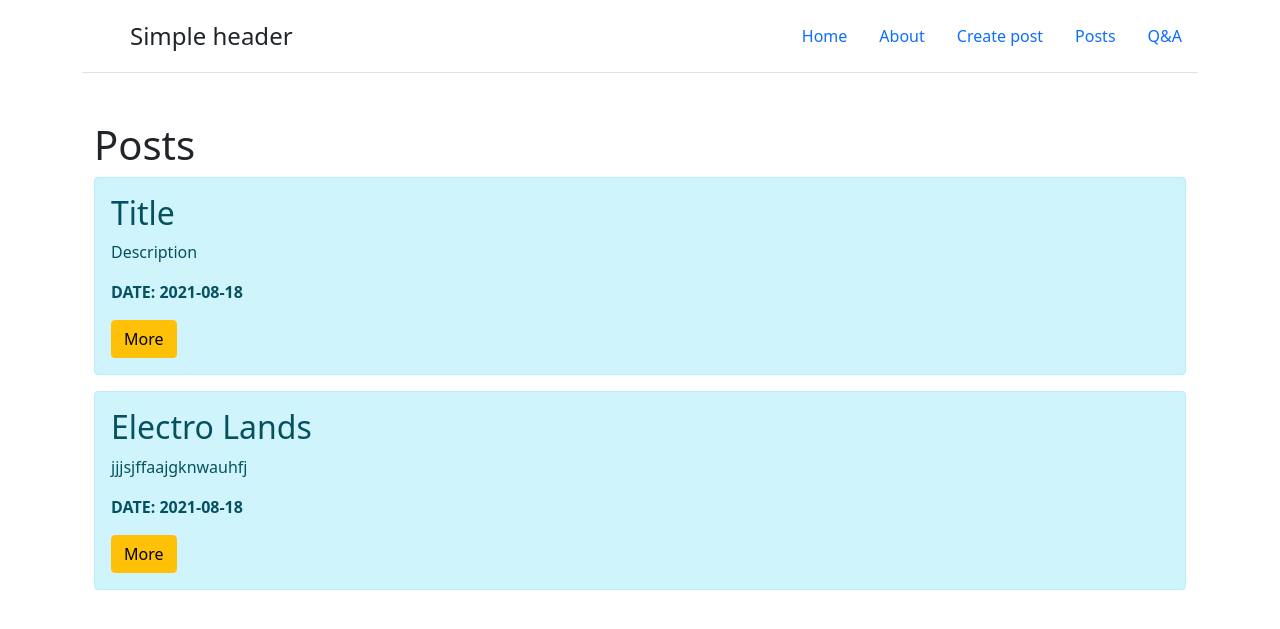
After one commit to DenisDziganchuk/allThatIKnow, a Flask app: page /posts in a window 1280 px wide. The commit adds this page. Shown: the top 629 px of the page. Run offline with Flask 2, Linux system fonts and the light colour scheme; data comes from the database, SQL or seed files in the repository; both versions use the stored data as it was after the commit.

Commit message:
Update files

```diff
--- a/app.py
+++ b/app.py
@@ -1,4 +1,4 @@
-from flask import Flask, render_template
+from flask import Flask, render_template, request, redirect
 from flask_sqlalchemy import SQLAlchemy
 from datetime import datetime
 
@@ -30,6 +30,24 @@ def about():
     return render_template("about.html")
 
 
-@app.route("/create_post")
+@app.route("/create_post", methods=["POST", "GET"])
 def create_post():
-    return render_template("create_post.html")
+    if request.method == "POST":
+        title = request.form["title"]
+        description = request.form["description"]
+        text = request.form["text"]
+        article = Article(title=title, description=description, text=text)
+        try:
+            db.session.add(article)
+            db.session.commit()
+            return redirect("/posts")
+        except:
+            return "Problem with saving post"
+    else:
+        return render_template("create_post.html")
+
+
+@app.route("/posts")
+def posts():
+    article = Article.query.order_by(Article.date.desc()).all()
+    return render_template('posts.html', article=article)
--- a/templates/base.html
+++ b/templates/base.html
@@ -19,6 +19,7 @@
         <li class="nav-item"><a href="/" class="nav-link" aria-current="page">Home</a></li>
         <li class="nav-item"><a href="about" class="nav-link">About</a></li>
         <li class="nav-item"><a href="create_post" class="nav-link">Create post</a></li>
+        <li class="nav-item"><a href="posts" class="nav-link">Posts</a></li>
         <li class="nav-item"><a href="#" class="nav-link">Q&A</a></li>
       </ul>
     </header>
--- /dev/null
+++ b/templates/posts.html
@@ -0,0 +1,19 @@
+{% extends 'base.html' %}
+
+{% block title %}
+Posts
+{% endblock %}
+
+{% block body %}
+<div class="container mt-5">
+    <h1>Posts</h1>
+    {% for post in article %}
+    <div class="alert alert-info">
+        <h2>{{post.title}}</h2>
+        <p>{{post.description}}</p>
+        <p><b>DATE: {{post.date.date()}}</b></p>
+        <a href="/posts/{{post.id}}" class="btn btn-warning"> More</a>
+    </div>
+    {% endfor %}
+</div>
+{% endblock %}
```
Also changed, not shown: blogs.db, 1 other file.
